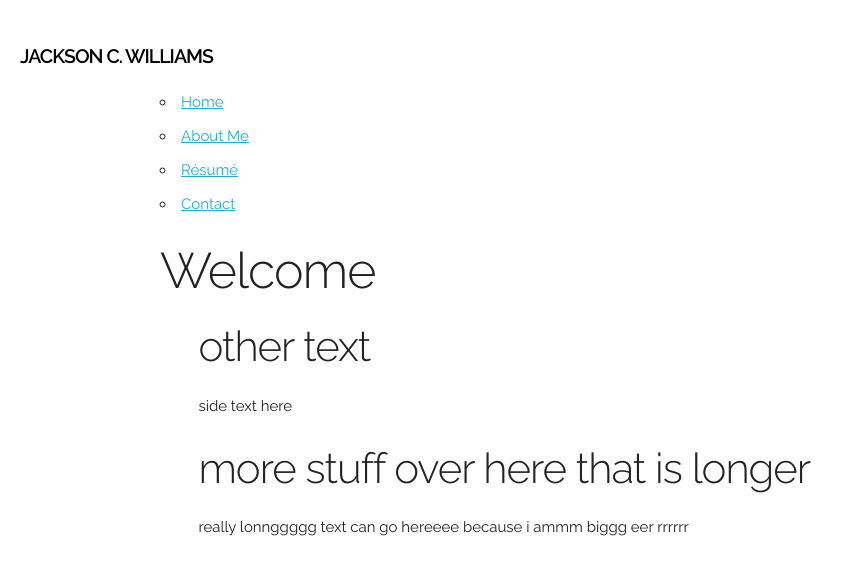
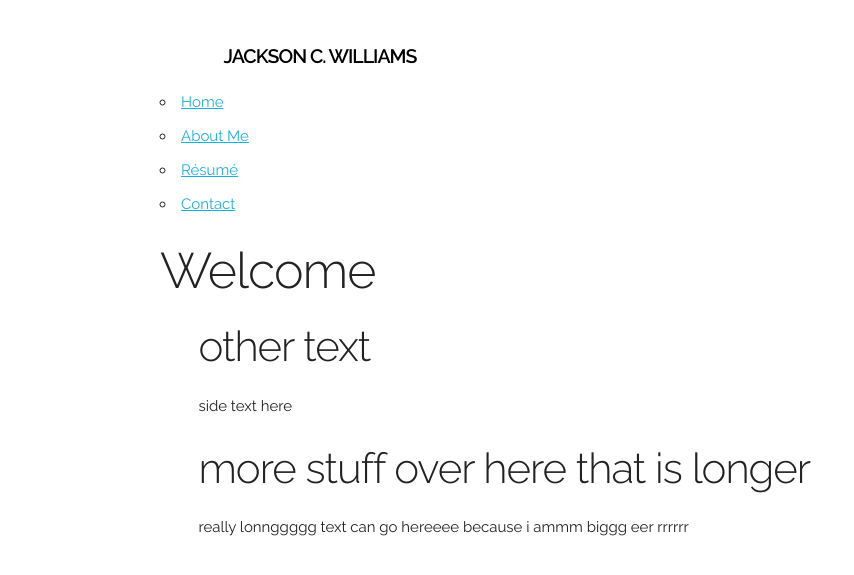
Before and after one commit to jacksoncwilliams/jackson-erin, a Jekyll site: the page built from simpleindex.html, in a window 1280 px wide. Shown: the top 575 px of the page, without its empty margins (0-854 px from the left). Built offline with Jekyll 4.4.1, drawn with Linux system fonts in a browser that asks for light colours.

Commit message:
Update simple.css

```diff
--- a/css/simple.css
+++ b/css/simple.css
@@ -32,6 +32,9 @@ header {
 #name {
    position: absolute;
    top:50%;
+   height:auto;
+   width: 50%;
+
 }
 
 /* =============================================================================
```
